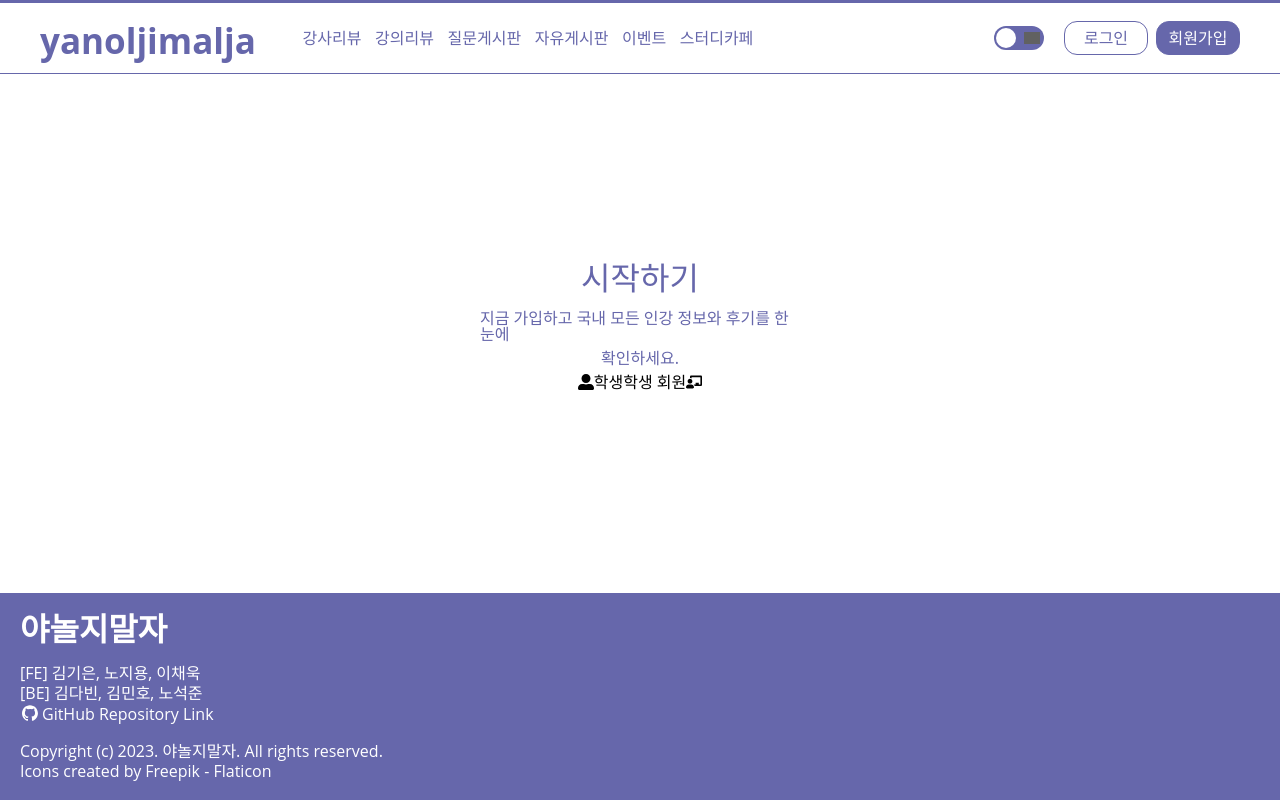
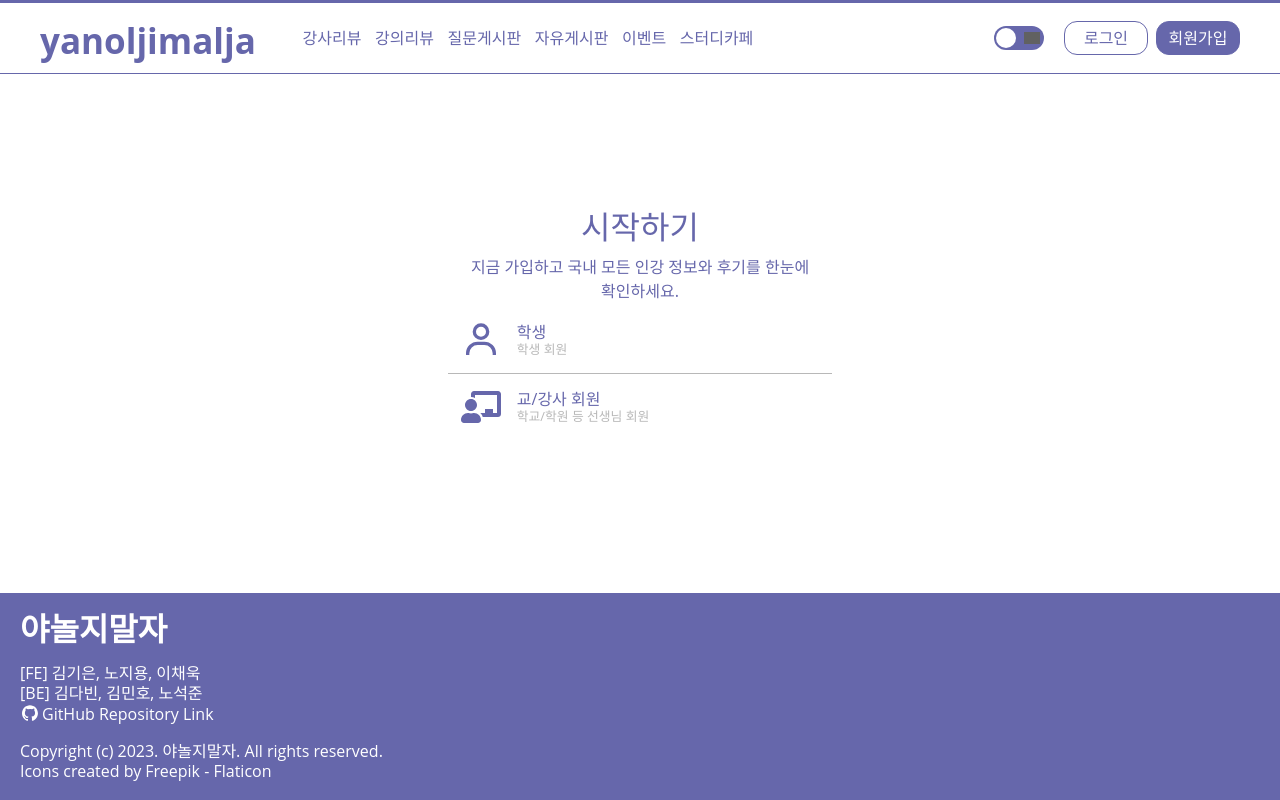
Before and after one commit to codestates-seb/seb42_main_027, a React (Create React App) app in the folder client/: page /signup in a window 1280 px wide. Built offline with nearby package versions, Linux system fonts and the light colour scheme; grey boxes are pictures that could not be loaded.

Commit message:
feat: signup type select 페이지 구현

```diff
--- a/client/src/pages/Login.tsx
+++ b/client/src/pages/Login.tsx
@@ -15,7 +15,7 @@ const Container = styled.div`
   flex-direction: column;
   justify-content: center;
   align-items: center;
-  width: 40%;
+  width: 30%;
   margin: 0 auto;
 `;
 
--- a/client/src/pages/SignUp.tsx
+++ b/client/src/pages/SignUp.tsx
@@ -1,5 +1,5 @@
 import styled from 'styled-components';
-import { AiOutlineUser } from 'react-icons/ai';
+import { BiUser } from 'react-icons/bi';
 import { FaChalkboardTeacher, FaUserAlt } from 'react-icons/fa';
 import theme from 'theme';
 
@@ -10,7 +10,7 @@ const Container = styled.div`
   flex-direction: column;
   justify-content: center;
   align-items: center;
-  width: 25%;
+  width: 30%;
   margin: 0 auto;
 `;
 
@@ -28,14 +28,54 @@ const SubTitle = styled.p`
 
 const ButtonGroup = styled.div`
   display: flex;
+  flex-direction: column;
   margin-bottom: 1rem;
+  width: 100%;
+  & button:first-child {
+    border-bottom: 0.1rem solid ${colors.gray};
+  }
 `;
 
 const TypeButton = styled.button`
   display: flex;
+  justify-content: flex-start;
+  align-items: center;
+  padding: 0.8rem;
+  :hover {
+    opacity: 0.8;
+    cursor: pointer;
+  }
 `;
 
-const ButtonInfo = styled.div``;
+const IconBiUser = styled(BiUser)`
+  color: ${colors.pointColor};
+  width: 2.5rem;
+  height: 2.5rem;
+  margin-right: 1rem;
+`;
+
+const IconFaChalkboardTeacher = styled(FaChalkboardTeacher)`
+  color: ${colors.pointColor};
+  width: 2.5rem;
+  height: 2.5rem;
+  margin-right: 1rem;
+`;
+
+const ButtonInfoContainer = styled.div`
+  display: flex;
+  flex-direction: column;
+  justify-content: center;
+  align-items: flex-start;
+`;
+
+const ButtonInfoTitle = styled.span`
+  color: ${colors.pointColor};
+  margin-bottom: 0.2rem;
+`;
+const ButtonInfoSubTitle = styled.span`
+  color: ${colors.gray};
+  font-size: 0.8rem;
+`;
 
 function SignUp() {
   return (
@@ -45,12 +85,21 @@ function SignUp() {
         <SubTitle>지금 가입하고 국내 모든 인강 정보와 후기를 한눈에</SubTitle>
         <SubTitle>확인하세요.</SubTitle>
         <ButtonGroup>
+          {/* 타입버튼 */}
           <TypeButton>
-            <FaUserAlt />
-            <span>학생</span>
-            <span>학생 회원</span>
+            <IconBiUser />
+            <ButtonInfoContainer>
+              <ButtonInfoTitle>학생</ButtonInfoTitle>
+              <ButtonInfoSubTitle>학생 회원</ButtonInfoSubTitle>
+            </ButtonInfoContainer>
           </TypeButton>
-          <FaChalkboardTeacher />
+          <TypeButton>
+            <IconFaChalkboardTeacher />
+            <ButtonInfoContainer>
+              <ButtonInfoTitle>교/강사 회원</ButtonInfoTitle>
+              <ButtonInfoSubTitle>학교/학원 등 선생님 회원</ButtonInfoSubTitle>
+            </ButtonInfoContainer>
+          </TypeButton>
         </ButtonGroup>
       </Container>
     </div>
```
Also changed, not shown: client/src/components/member/maberStyledComponents.tsx (added, +10 -0 lines).
